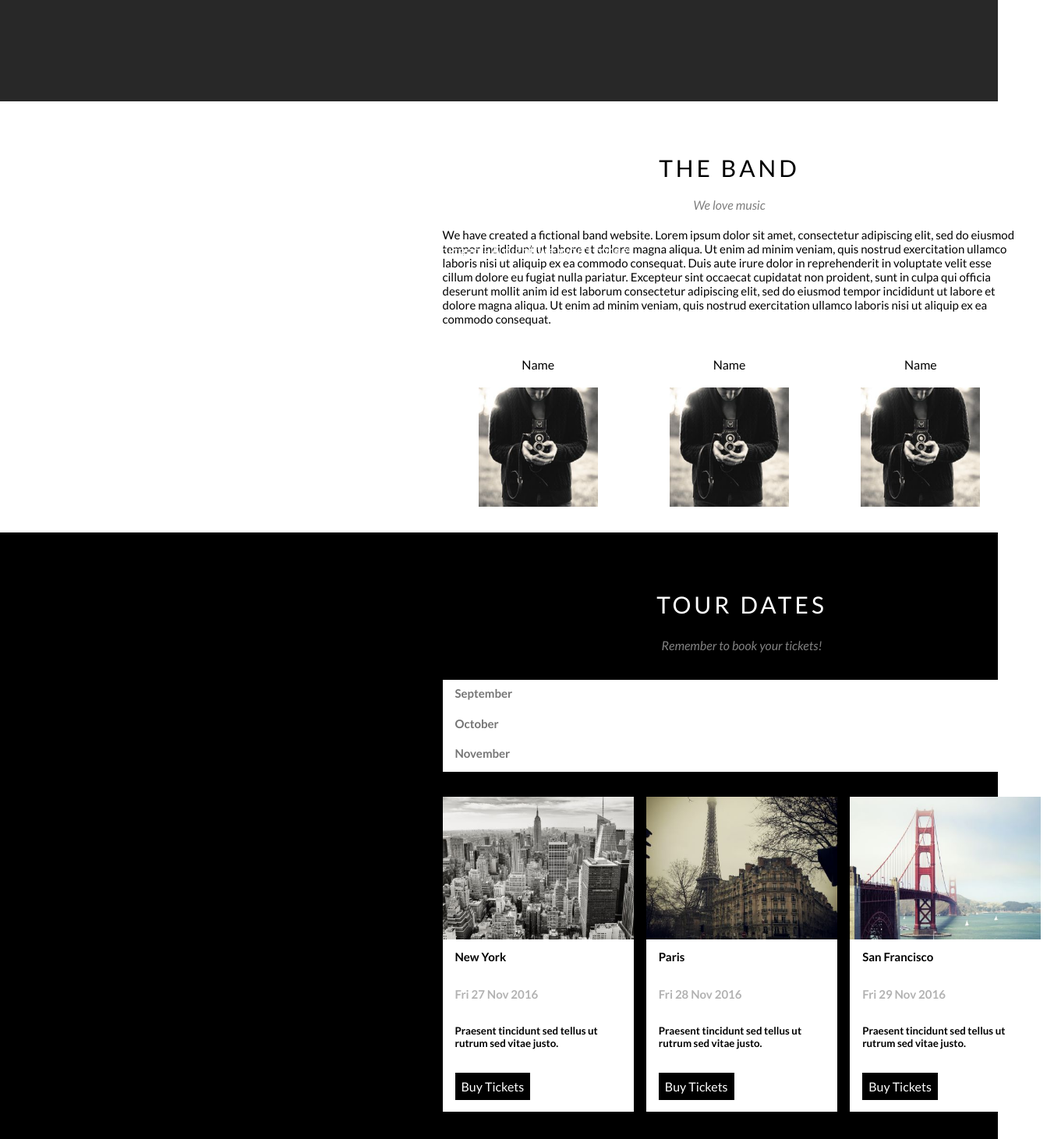
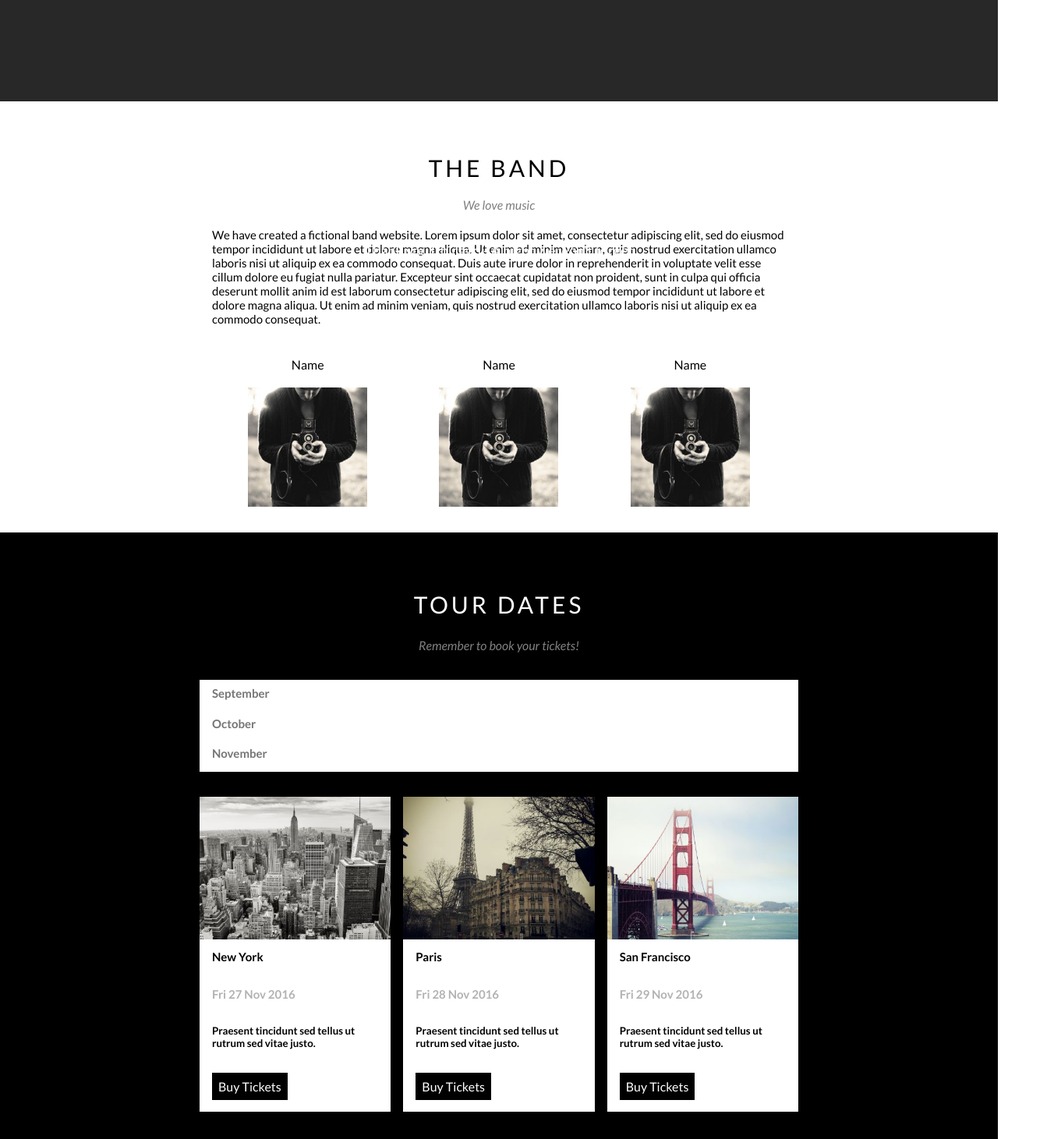
Before and after one commit to HoQuocNam92/W3SCHOOLS_FAKE_HTML_CSS, a plain HTML site: page index.html in a window 1280 px wide. Shown: the part 540-2001 px from the top of the page at 78% size, 1352 px wide, since content can reach past the window. Drawn offline with Linux system fonts and the light colour scheme.

Commit message:
Update style.css

```diff
--- a/style.css
+++ b/style.css
@@ -101,7 +101,7 @@ justify-content: space-between;
     width: 768px;
     height: 550px;
     padding: 64px 16px;
-    margin: 0 551.500px;
+    margin: 0 auto;
     text-align: center;
 }
 .content-two h4{
@@ -149,7 +149,7 @@ height: 153px;
 .content-three{
     width: 800px;
     padding: 64px 16px;
-    margin: 0 551.5px;
+    margin: 0 auto;
     height: 100%;
 }
 .content-three-header .titlt_three{
@@ -236,7 +236,7 @@ margin: 10px 0;
     width: 768px;
     padding: 64px 16px;
     height: 431px;
-    margin: 0 551.500px;
+    margin: 0 auto;
 }
 .content-contact h1{
     font-size: 30px;
```
